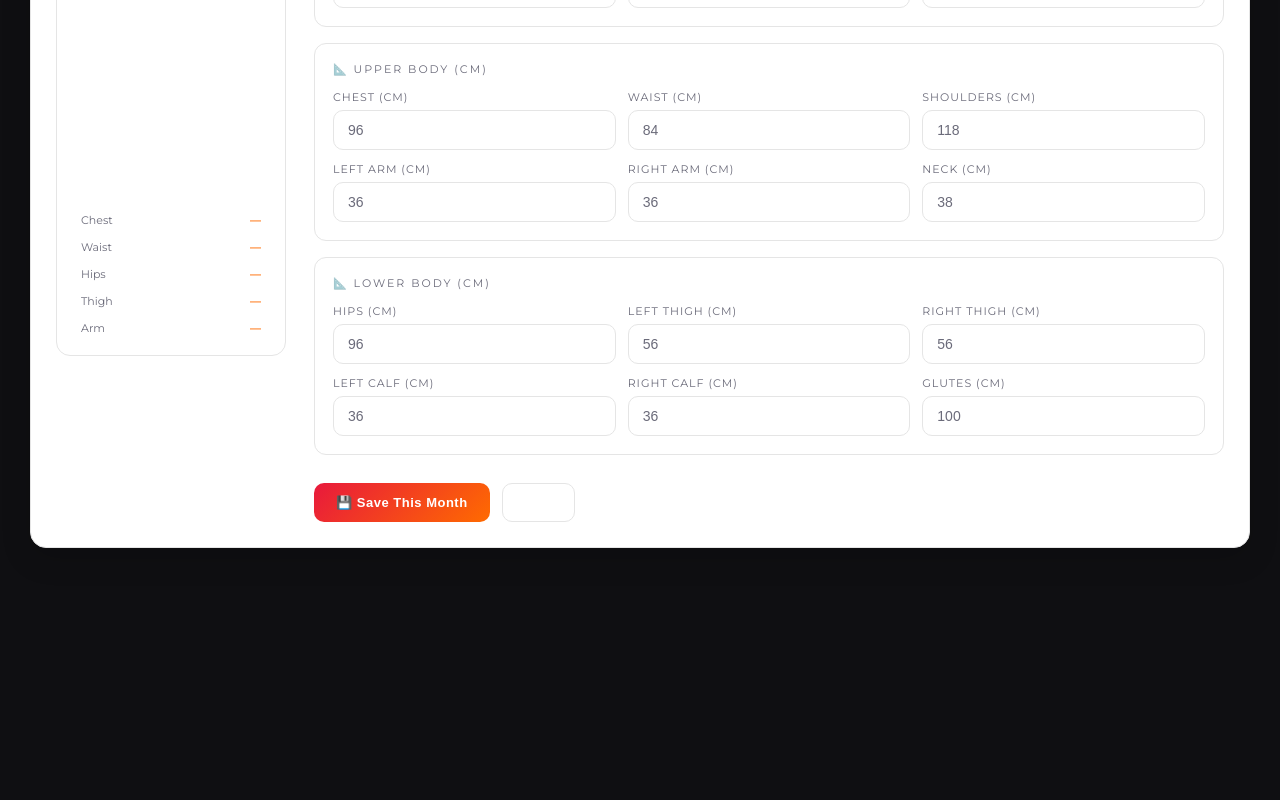
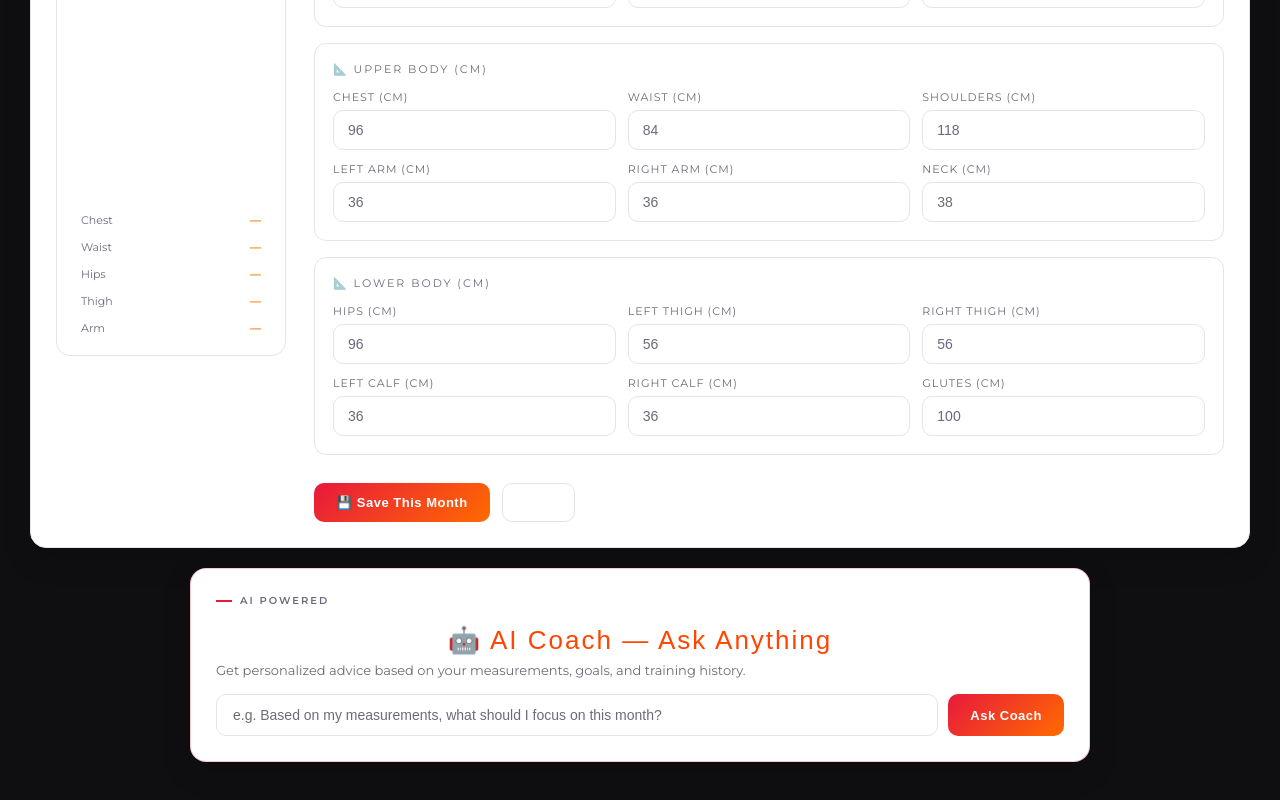
Before and after one commit to Krazekidd/Capstone-Project, a React (Vite) app in the folder client/: page /account in a window 1280 px wide. Shown: the part 1568-2368 px from the top of the page. Before the commit the page ends 2236 px from the top, so only its background shows below. Built offline with nearby package versions, Linux system fonts and the light colour scheme.

Commit message:
ai section

```diff
--- a/client/src/pages/Account/Account.jsx
+++ b/client/src/pages/Account/Account.jsx
@@ -71,6 +71,16 @@ const Account = () => {
       glutes: "",
     });
   };
+
+const [aiQuery, setAiQuery] = useState("");
+const [aiResponse, setAiResponse] = useState("");
+
+  const handleAskAI = () => {
+    if (!aiQuery.trim()) return;
+    // Fake AI response for now — you can replace this with real API call
+    setAiResponse(`AI Coach Response: Based on your input "${aiQuery}"`);
+    setAiQuery(""); // optional: clear input
+  }
 
   return (
     <div className="member-profile">
@@ -330,9 +340,33 @@ const Account = () => {
             </div>
           </div>
         </div>
+              <div className="grid">
+        <div className="card ai-area grid-full">
+          <div className="card-label">AI Powered</div>
+          <div className="section-title">🤖 AI Coach — Ask Anything</div>
+          <p style={{ fontSize: "13px", color: "var(--muted)", marginBottom: "4px" }}>
+            Get personalized advice based on your measurements, goals, and training history.
+          </p>
 
+          <div className="ai-input-row">
+            <input
+              className="ai-input"
+              type="text"
+              placeholder="e.g. Based on my measurements, what should I focus on this month?"
+              value={aiQuery}
+              onChange={(e) => setAiQuery(e.target.value)}
+            />
+            <button className="btn-primary" onClick={handleAskAI}>
+              Ask Coach
+            </button>
+          </div>
+
+          <div className="ai-response">{aiResponse}</div>
+        </div>
+      </div>
       </div>
     </div>
+
   );
 };
 
```
